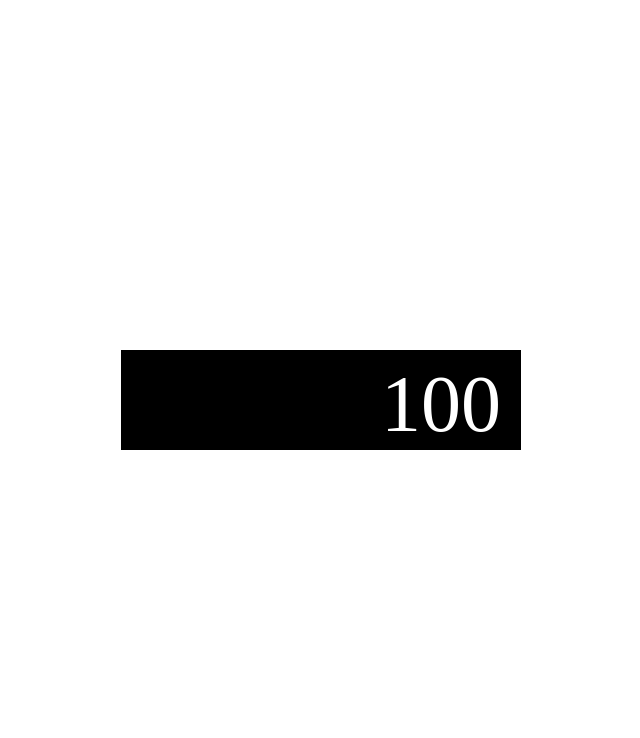
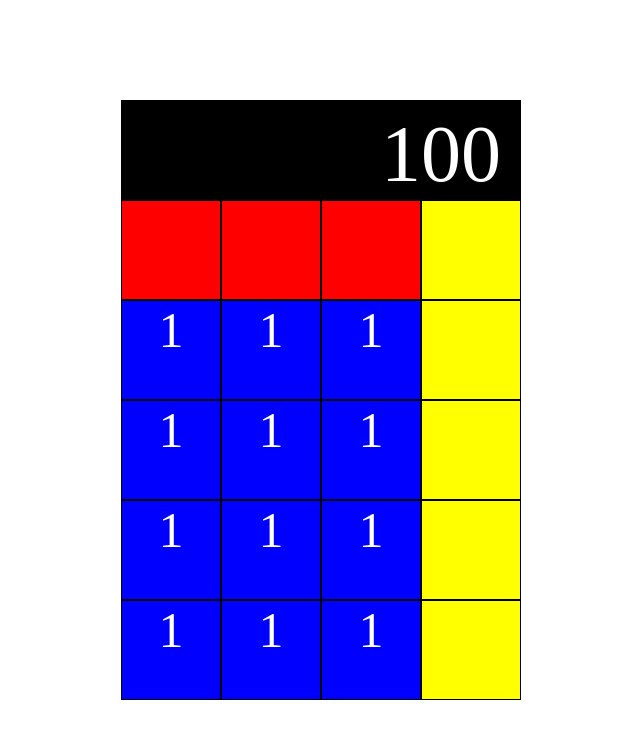
Before and after one commit to gringrape/80Days80Projects, a React app in the folder calculator/: page / in a window 1280 px wide. Shown: the top 738 px of the page, without its empty margins (319-959 px from the left). Built offline with nearby package versions, Linux system fonts and the light colour scheme.

Commit message:
Make calculator pad

```diff
--- a/calculator/src/Calculator.jsx
+++ b/calculator/src/Calculator.jsx
@@ -1,11 +1,13 @@
 import React from 'react';
 
 import CalculatorDisplay from './CalculatorDisplay';
+import CalculatorPad from './CalculatorPad';
 
 export default function Calculator() {
   return (
     <div>
       <CalculatorDisplay />
+      <CalculatorPad />
     </div>
   );
 }
--- /dev/null
+++ b/calculator/src/CalculatorPad.jsx
@@ -0,0 +1,76 @@
+import React from 'react';
+import styled from 'styled-components';
+
+const Container = styled.div`
+  display: grid;
+  width: 40rem;
+  height: 50rem;
+  grid-template-areas: "additional operator"
+                       "number operator";
+  grid-template-rows: 1fr 4fr;
+  grid-template-columns: 3fr 1fr;
+`;
+
+const Operator = styled.div`
+  grid-area: operator;
+  background-color: yellow;
+  display: grid;
+  grid-template-rows: repeat(5, 10rem);
+`;
+
+const Number = styled.div`
+  grid-area: number;
+  background-color: blue;
+  display: grid;
+  grid-template-rows: repeat(4, 10rem);
+  grid-template-columns: repeat(3, 10rem);
+`;
+
+const Additional = styled.div`
+  grid-area: additional;
+  background-color: red;
+  display: grid;
+  grid-template-columns: repeat(3, 10rem);
+`;
+
+const Cell = styled.div`
+  border: 1px solid black;
+  width: 100%;
+  height: 100%;
+  color: white;
+  font-size: 5rem;
+  text-align: center;
+`;
+
+export default function CalculatorPad() {
+  return (
+    <Container>
+      <Number>
+        <Cell>1</Cell>
+        <Cell>1</Cell>
+        <Cell>1</Cell>
+        <Cell>1</Cell>
+        <Cell>1</Cell>
+        <Cell>1</Cell>
+        <Cell>1</Cell>
+        <Cell>1</Cell>
+        <Cell>1</Cell>
+        <Cell>1</Cell>
+        <Cell>1</Cell>
+        <Cell>1</Cell>
+      </Number>
+      <Additional>
+        <Cell />
+        <Cell />
+        <Cell />
+      </Additional>
+      <Operator>
+        <Cell />
+        <Cell />
+        <Cell />
+        <Cell />
+        <Cell />
+      </Operator>
+    </Container>
+  );
+}
```
